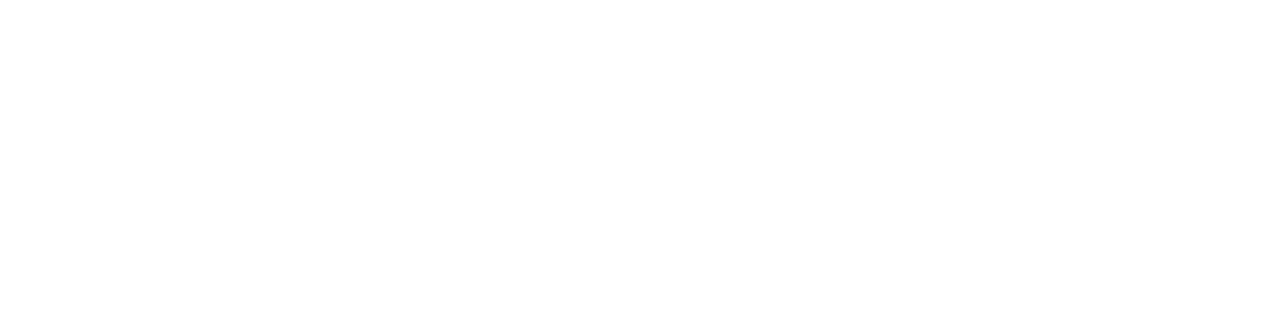
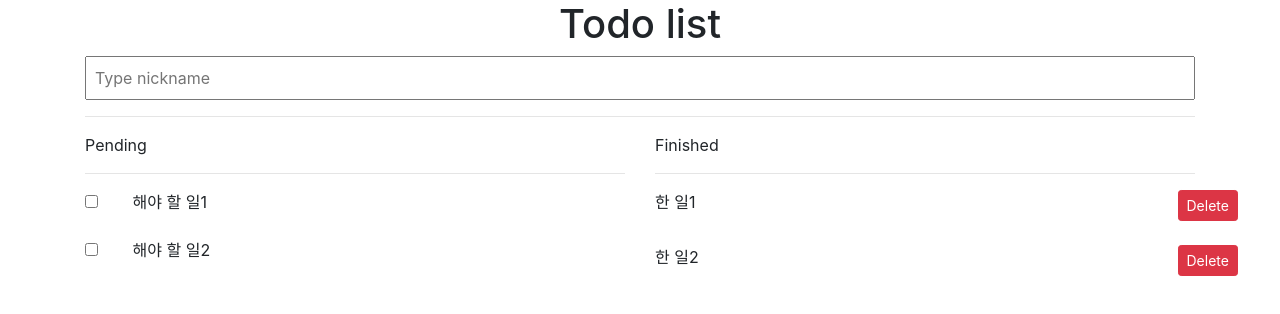
Before and after one commit to gunwoongPark/JavaScript_TodoList, a plain HTML site: page index.html in a window 1280 px wide. Drawn offline with nearby package versions, Linux system fonts and the light colour scheme.

Commit message:
기본적인 틀 구현

```diff
--- a/index.html
+++ b/index.html
@@ -13,6 +13,78 @@
 <body>
     <div class="container">
 
+        <div class="row">
+            <div class="col">
+                <h1 class="text-center">Todo list</h1>
+            </div>
+        </div>
+
+        <div class="row">
+            <div class="col">
+                <input type="text" class="w-100 p-2" placeholder="Type nickname" />
+            </div>
+        </div>
+
+        <hr class="first_hr" />
+
+        <div class="row">
+            <div class="col-md-6">Pending</div>
+            <div class="col-md-6">Finished</div>
+        </div>
+
+        <div class="row">
+            <div class="col-md-6">
+                <hr class="second_hr" />
+            </div>
+            <div class="col-md-6">
+                <hr class="second_hr" />
+            </div>
+        </div>
+
+        <div class="row">
+            <!-- Pending -->
+            <div class="col-md-6">
+                <div class="row">
+                    <div class="col-md-1">
+                        <input type="checkbox">
+                    </div>
+                    <div class="col">해야 할 일1</div>
+                </div>
+
+                <br />
+
+                <div class="row">
+                    <div class="col-md-1">
+                        <input type="checkbox">
+                    </div>
+                    <div class="col">해야 할 일2</div>
+                </div>
+            </div>
+
+            <!-- Finished -->
+            <div class="col-md-6">
+                <div class="row">
+                    <div class="col-md-11">
+                        한 일1
+                    </div>
+                    <div class="col-1">
+                        <button class="btn btn-danger btn-sm">Delete</button>
+                    </div>
+                </div>
+
+                <br />
+
+                <div class="row">
+                    <div class="col-md-11">
+                        한 일2
+                    </div>
+                    <div class="col-1">
+                        <button class="btn btn-danger btn-sm">Delete</button>
+                    </div>
+                </div>
+            </div>
+        </div>
+
     </div>
 </body>
 
```
